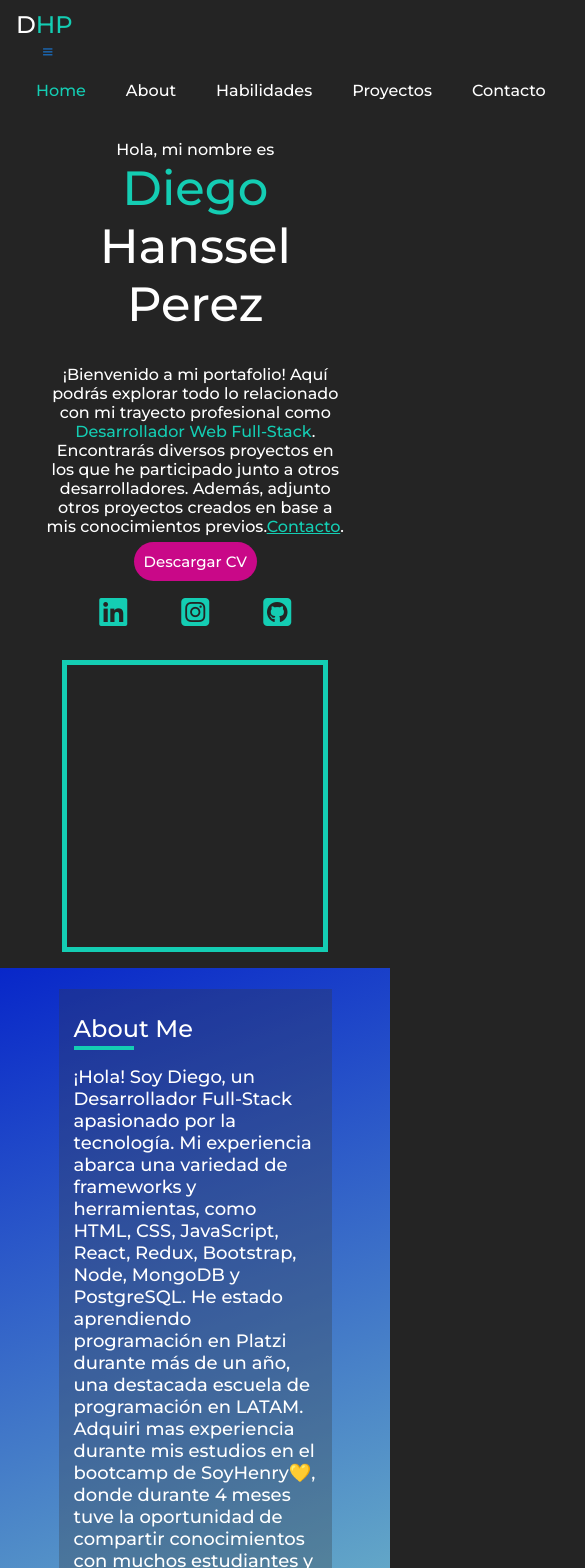
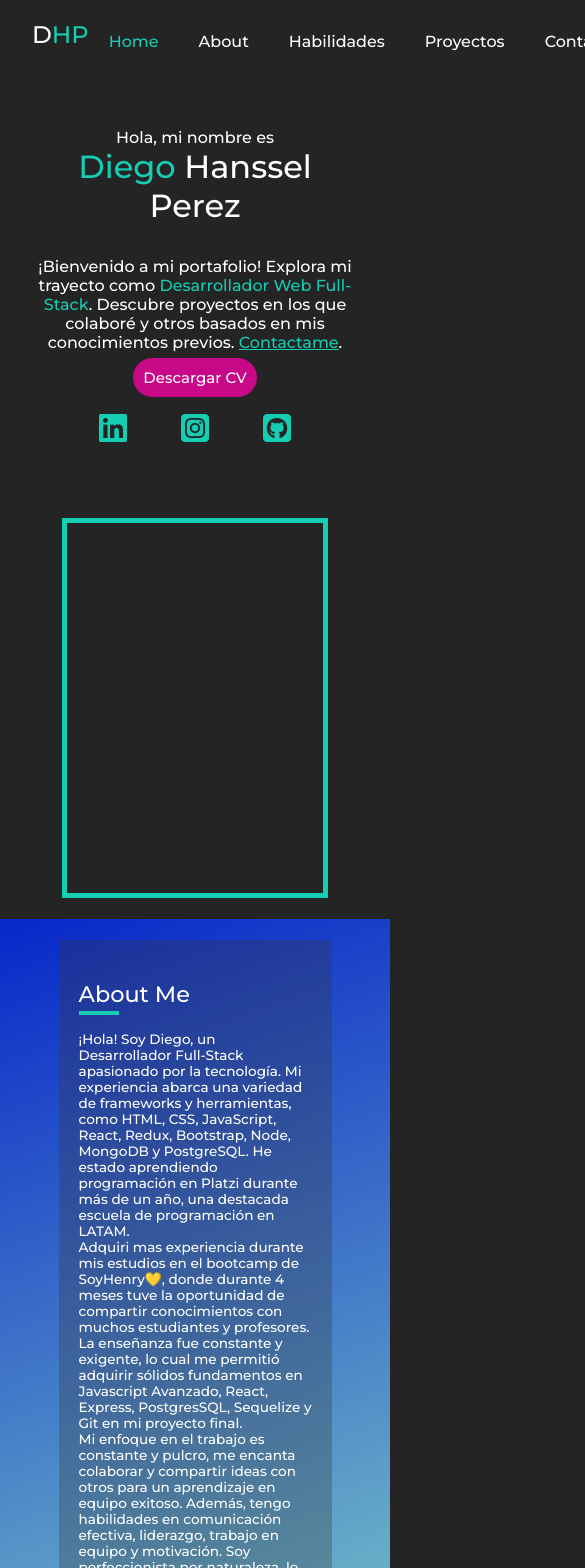
Before and after one commit to diegohansselperez/MyPortfolio, a React (Vite) app: page / in a window 390 px wide. Shown: the top 1568 px of the page, 585 px wide, since content can reach past the window. Built offline with nearby package versions, Linux system fonts and the light colour scheme.

Commit message:
DroppTogle en mocificacion y rendimiento

```diff
--- a/package.json
+++ b/package.json
@@ -13,8 +13,6 @@
     "@emotion/react": "^11.11.3",
     "@emotion/styled": "^11.11.0",
     "@mui/material": "^5.15.10",
-    "boxicons": "^2.1.4",
-    "font-awesome": "^4.7.0",
     "react": "^18.2.0",
     "react-boxicons": "^0.0.28",
     "react-dom": "^18.2.0",
--- a/src/components/Aboutme.jsx
+++ b/src/components/Aboutme.jsx
@@ -1,13 +1,9 @@
-import style from "../styles/Aboutme.module.css";
-
+import style from '../styles/Aboutme.module.css';
 
 export function AboutMe() {
   return (
     <>
       <div id="aboutme" className={style.containerAbout}>
-
-
-          <section className={style.container_section}>
         {/* <div className={style.section_img}></div> */}
         <section className={style.section_text}>
           <div className={style.title_container}>
@@ -18,33 +14,31 @@ export function AboutMe() {
           <div className={style.divider}></div>
           <div className={style.text_container}>
             <p>
-                  ¡Hola! Soy Diego, un Desarrollador Full-Stack apasionado por
-                  la tecnología. Mi experiencia abarca una variedad de
-                  frameworks y herramientas, como HTML, CSS, JavaScript, React,
-                  Redux, Bootstrap, Node, MongoDB y PostgreSQL. He estado
-                  aprendiendo programación en Platzi durante más de un año, una
-                  destacada escuela de programación en LATAM.
+              ¡Hola! Soy Diego, un Desarrollador Full-Stack apasionado por la
+              tecnología. Mi experiencia abarca una variedad de frameworks y
+              herramientas, como HTML, CSS, JavaScript, React, Redux, Bootstrap,
+              Node, MongoDB y PostgreSQL. He estado aprendiendo programación en
+              Platzi durante más de un año, una destacada escuela de
+              programación en LATAM.
             </p>
 
             <p>
               Adquiri mas experiencia durante mis estudios en el bootcamp de
-                  SoyHenry💛, donde durante 4 meses tuve la oportunidad de
-                  compartir conocimientos con muchos estudiantes y profesores.
-                  La enseñanza fue constante y exigente, lo cual me permitió
-                  adquirir sólidos fundamentos en Javascript Avanzado, React,
-                  Express, PostgresSQL, Sequelize y Git en mi proyecto final.
+              SoyHenry💛, donde durante 4 meses tuve la oportunidad de compartir
+              conocimientos con muchos estudiantes y profesores. La enseñanza
+              fue constante y exigente, lo cual me permitió adquirir sólidos
+              fundamentos en Javascript Avanzado, React, Express, PostgresSQL,
+              Sequelize y Git en mi proyecto final.
             </p>
             <p>
               Mi enfoque en el trabajo es constante y pulcro, me encanta
               colaborar y compartir ideas con otros para un aprendizaje en
               equipo exitoso. Además, tengo habilidades en comunicación
-                  efectiva, liderazgo, trabajo en equipo y motivación.
-
-                  Soy perfeccionista por naturaleza, lo que me lleva a dedicar
-                  tiempo a resolver errores y mejorar constantemente. Me
-                  apasiona aprender nuevas tecnologías y formas de crear
-                  productos web, así como mantener y revisar el código
-                  existente.
+              efectiva, liderazgo, trabajo en equipo y motivación. Soy
+              perfeccionista por naturaleza, lo que me lleva a dedicar tiempo a
+              resolver errores y mejorar constantemente. Me apasiona aprender
+              nuevas tecnologías y formas de crear productos web, así como
+              mantener y revisar el código existente.
             </p>
           </div>
           <article>
@@ -52,16 +46,14 @@ export function AboutMe() {
             <div className={style.frase}>
               <p className={style.pStyle1}>
                 <em>
-                      Construye algo que le encante a 100 personas, no solo algo
-                      que solo le guste a 1000 personas.
+                  Construye algo que le encante a 100 personas, no solo algo que
+                  solo le guste a 1000 personas.
                 </em>
               </p>
               <p className={style.pStyle2}>-Brian Chesky</p>
             </div>
           </article>
         </section>
-          </section>
-
       </div>
     </>
   );
--- a/src/components/Header.jsx
+++ b/src/components/Header.jsx
@@ -1,10 +1,25 @@
-import { Link, NavLink } from 'react-router-dom';
+import { useState, useEffect } from 'react';
+import { Link } from 'react-router-dom';
 import { SocialItems } from './Submodules';
 import style from '../styles/Header.module.css';
 import Curriculum from '../pdf/CV Diego Hanssel Perez M2.pdf';
 import DroppToggle from '../hooks/DroppToggle';
+import MenuBar from '../hooks/MenuBar';
 
 export function Header() {
+  const [isMobile, setIsMobile] = useState(false);
+
+  useEffect(() => {
+    const updateIsMobile = () => {
+      const width = window.innerWidth;
+      setIsMobile(width < 769);
+    };
+
+    window.addEventListener('resize', updateIsMobile);
+
+    return () => window.removeEventListener('resize', updateIsMobile);
+  }, []);
+
   return (
     <div className={style.wrapper} id="home_nav">
       <nav className={style.navbar}>
@@ -13,35 +28,8 @@ export function Header() {
             D<span>HP</span>
           </h2>
         </div>
-        <DroppToggle />
-        <ul className={style.menu}>
 
-          <li>
-            <NavLink className={style.activo} to="/">
-              Home
-            </NavLink>
-          </li>
-          <li>
-            <NavLink className={style.navbar_li} to="/#aboutme" onClick>
-              About
-            </NavLink>
-          </li>
-          <li>
-            <NavLink className={style.navbar_li} to="/#habilidades" onClick>
-              Habilidades
-            </NavLink>
-          </li>
-          <li>
-            <NavLink className={style.navbar_li} to="/#portafolio" onClick>
-              Proyectos
-            </NavLink>
-          </li>
-          <li>
-            <NavLink className={style.navbar_li} to="/#contact_section" onClick>
-              Contacto
-            </NavLink>
-          </li>
-        </ul>
+        {isMobile ? <DroppToggle /> : <MenuBar />}
       </nav>
 
       <main className={style.main}>
@@ -51,18 +39,15 @@ export function Header() {
             <span>Diego</span> Hanssel Perez
           </h1>
           <p>
-            ¡Bienvenido a mi portafolio! Aquí podrás explorar todo lo
-            relacionado con mi trayecto profesional como{' '}
-            <span>Desarrollador Web Full-Stack</span>. Encontrarás diversos
-            proyectos en los que he participado junto a otros desarrolladores.
-            Además, adjunto otros proyectos creados en base a mis conocimientos
-            previos.
+            ¡Bienvenido a mi portafolio! Explora mi trayecto como{' '}
+            <span>Desarrollador Web Full-Stack</span>. Descubre proyectos en los
+            que colaboré y otros basados en mis conocimientos previos.{' '}
             <Link
               to="/#contact_section"
               onClick
               className={style.apartado_contact}
             >
-              Contacto
+              Contactame
             </Link>
             .
           </p>
--- a/src/hooks/DroppToggle.jsx
+++ b/src/hooks/DroppToggle.jsx
@@ -6,13 +6,11 @@ import Paper from '@mui/material/Paper';
 import Popper from '@mui/material/Popper';
 import MenuItem from '@mui/material/MenuItem';
 import MenuList from '@mui/material/MenuList';
+import style from '../styles/DroppTogle.module.css';
 
 // import Stack from '@mui/material/Stack';
 
-
-
 const DroppToggle = () => {
-
   const [open, setOpen] = React.useState(false);
   const anchorRef = React.useRef(null);
 
@@ -47,12 +45,10 @@ const DroppToggle = () => {
     prevOpen.current = open;
   }, [open]);
 
-    return (
-
-
-        <div>
-          <div className=''>
-          <Button
+  return (
+    <>
+      <div className={style.icon_dropp}>
+        <Button
           ref={anchorRef}
           id="composition-button"
           aria-controls={open ? 'composition-menu' : undefined}
@@ -60,9 +56,8 @@ const DroppToggle = () => {
           aria-haspopup="true"
           onClick={handleToggle}
         >
-          <i className='bx bx-menu'></i>
+          <i className="bx bx-menu"></i>
         </Button>
-
 
         <Popper
           open={open}
@@ -97,9 +92,9 @@ const DroppToggle = () => {
             </Grow>
           )}
         </Popper>
-      </div> </div>
+      </div>{' '}
+    </>
+  );
+};
 
-    )
-}
-
-export default DroppToggle
+export default DroppToggle;
--- /dev/null
+++ b/src/hooks/MenuBar.jsx
@@ -0,0 +1,39 @@
+import React from 'react';
+import { NavLink } from 'react-router-dom';
+import style from '../styles/MenuBar.module.css';
+
+const MenuBar = () => {
+  return (
+    <>
+      <ul className={style.menu}>
+        <li>
+          <NavLink className={style.activo} to="/">
+            Home
+          </NavLink>
+        </li>
+        <li>
+          <NavLink className={style.navbar_li} to="/#aboutme" onClick>
+            About
+          </NavLink>
+        </li>
+        <li>
+          <NavLink className={style.navbar_li} to="/#habilidades" onClick>
+            Habilidades
+          </NavLink>
+        </li>
+        <li>
+          <NavLink className={style.navbar_li} to="/#portafolio" onClick>
+            Proyectos
+          </NavLink>
+        </li>
+        <li>
+          <NavLink className={style.navbar_li} to="/#contact_section" onClick>
+            Contacto
+          </NavLink>
+        </li>
+      </ul>
+    </>
+  );
+};
+
+export default MenuBar;
--- a/src/styles/Aboutme.module.css
+++ b/src/styles/Aboutme.module.css
@@ -15,20 +15,10 @@ div .containerAbout {
   box-sizing: border-box;
   display: flex;
   flex-direction: column;
+  justify-content: center;
+  align-items: center;
   background-color: #0827c9;
   background-image: linear-gradient(160deg, #0827c9 0%, #80d0c7 100%);
-}
-
-.container_section {
-  position: relative;
-  display: grid;
-  grid-template-columns: 70%;
-  grid-template-rows: 100vh;
-  gap: 10px;
-  justify-content: center;
-  align-items: center;
-  /* background-color: #0827c9;
-    background-image: linear-gradient(160deg, #0827c9 0%, #80D0C7 100%);    */
 }
 
 .section_img {
@@ -41,18 +31,18 @@ div .containerAbout {
   background-repeat: no-repeat;
 }
 
-.container_section .section_text {
+.section_text {
   display: flex;
   flex-direction: column;
   justify-content: center;
-  width: 100%;
+  width: 70%;
   height: 95%;
   background-color: rgb(53, 53, 53, 0.3);
   padding: 0 15px;
 }
 
 .section_text .title span {
-  font-size: 1.5rem;
+  font-size: 1.4rem;
   color: #fff;
   font-family: 'Montserrat', sans-serif;
   margin: 0;
@@ -67,13 +57,14 @@ div .containerAbout {
 }
 
 .section_text .text_container {
+  width: auto;
   height: 70%;
   display: flex;
   flex-direction: column;
   justify-content: space-evenly;
   color: #fff;
+  font-size: 85%;
   font-family: 'Montserrat', sans-serif;
-  font-size: 18px;
 }
 
 .section_text article {
@@ -109,5 +100,30 @@ div .containerAbout {
   margin: 0;
 }
 
-@media screen and (max-width: 862px) {
+@media (max-width: 768px) {
+  .container_section {
+    flex-direction: column; /* Change from grid to column layout */
+  }
+
+  /* Additional changes for responsiveness (you can adjust as needed) */
+
+  .section_text {
+    padding: 20px; /* Increase padding for better readability */
+  }
+
+  .title span {
+    font-size: 1.2rem; /* Adjust font size for smaller screens */
+  }
+
+  .divider {
+    width: 40px; /* Reduce divider width */
+  }
+
+  .text_container {
+    height: auto; /* Remove fixed height */
+  }
+
+  .frase {
+    width: 100%; /* Make quote span full width */
+  }
 }
--- /dev/null
+++ b/src/styles/DroppTogle.module.css
@@ -0,0 +1,3 @@
+.icon_dropp {
+  display: block;
+}
--- a/src/styles/Header.module.css
+++ b/src/styles/Header.module.css
@@ -7,7 +7,7 @@
 .wrapper {
   display: flex;
   flex-direction: column;
-  width: 100vw;
+  width: 100dvw;
   height: 100vh;
   color: white;
 }
@@ -19,45 +19,12 @@
   padding: 1em 2em;
 }
 
- .icon_dropp {
-  display: none;
-
- }
-
 .brand {
   margin-top: -6px;
 }
 
 .brand span {
   color: #14cdb3;
-}
-
-.menu {
-  display: flex;
-  width: 50dvw;
-  justify-content: space-around;
-}
-.menu li {
-  list-style: none;
-}
-
-.menu .navbar_li {
-  color: white;
-  text-decoration: none;
-  padding: 10px 20px;
-}
-
-.menu .activo {
-  color: var(--azul-turquesa);
-  text-decoration: none;
-  padding: 10px 20px;
-}
-
-.menu .navbar_li:hover,
-.activo:hover {
-  background-color: azure;
-  color: var(--azul-marino);
-  transition: ease-in 0.3s;
 }
 
 /*seccion Navbar*/
@@ -82,8 +49,12 @@ main .fotoperfil {
 }
 
 h1 {
-  font-size: 3rem;
+  font-size: 2rem;
   margin-bottom: 2rem;
+}
+
+.info_content {
+  padding: 0;
 }
 
 .info_content p {
@@ -142,23 +113,14 @@ h1 {
   margin: 25px 0;
 }
 
-@media screen and (max-width: 768px) {
+@media screen and (max-width: 769px) {
   .wrapper {
+    width: 100vw;
     height: auto;
   }
   .navbar {
-    flex-direction: column;
-    align-items: flex-start;
-    padding: 1em;
-  }
-
-  .menu {
-    width: 100%;
-    margin-top: 1em;
-  }
-
-  .menu li {
-    margin-bottom: 0.5em;
+    display: flex;
+    justify-content: space-between;
   }
 
   .main {
@@ -175,7 +137,6 @@ h1 {
     display: flex;
     flex-direction: column;
     align-items: center;
-    padding: 1em;
   }
 
   .divCv {
--- /dev/null
+++ b/src/styles/MenuBar.module.css
@@ -0,0 +1,44 @@
+:root {
+  --azul-marino: #0827c9;
+  --azul-turquesa: #14cdb3;
+  --bottones: #c90888;
+}
+
+.menu {
+  display: flex;
+  width: 50dvw;
+  justify-content: space-around;
+}
+.menu li {
+  list-style: none;
+}
+
+.menu .navbar_li {
+  color: white;
+  text-decoration: none;
+  padding: 10px 20px;
+}
+
+.menu .activo {
+  color: var(--azul-turquesa);
+  text-decoration: none;
+  padding: 10px 20px;
+}
+
+.menu .navbar_li:hover,
+.activo:hover {
+  background-color: azure;
+  color: var(--azul-marino);
+  transition: ease-in 0.3s;
+}
+
+@media screen and (max-width: 768px) {
+  .menu {
+    width: 100%;
+    margin-top: 1em;
+  }
+
+  .menu li {
+    margin-bottom: 0.5em;
+  }
+}
```
Also changed, not shown: src/hooks/DroppTogle.module.css (deleted), 1 other file (tests, documents, lock files or other folders). Lines whose indentation alone changed are shown as unchanged.
